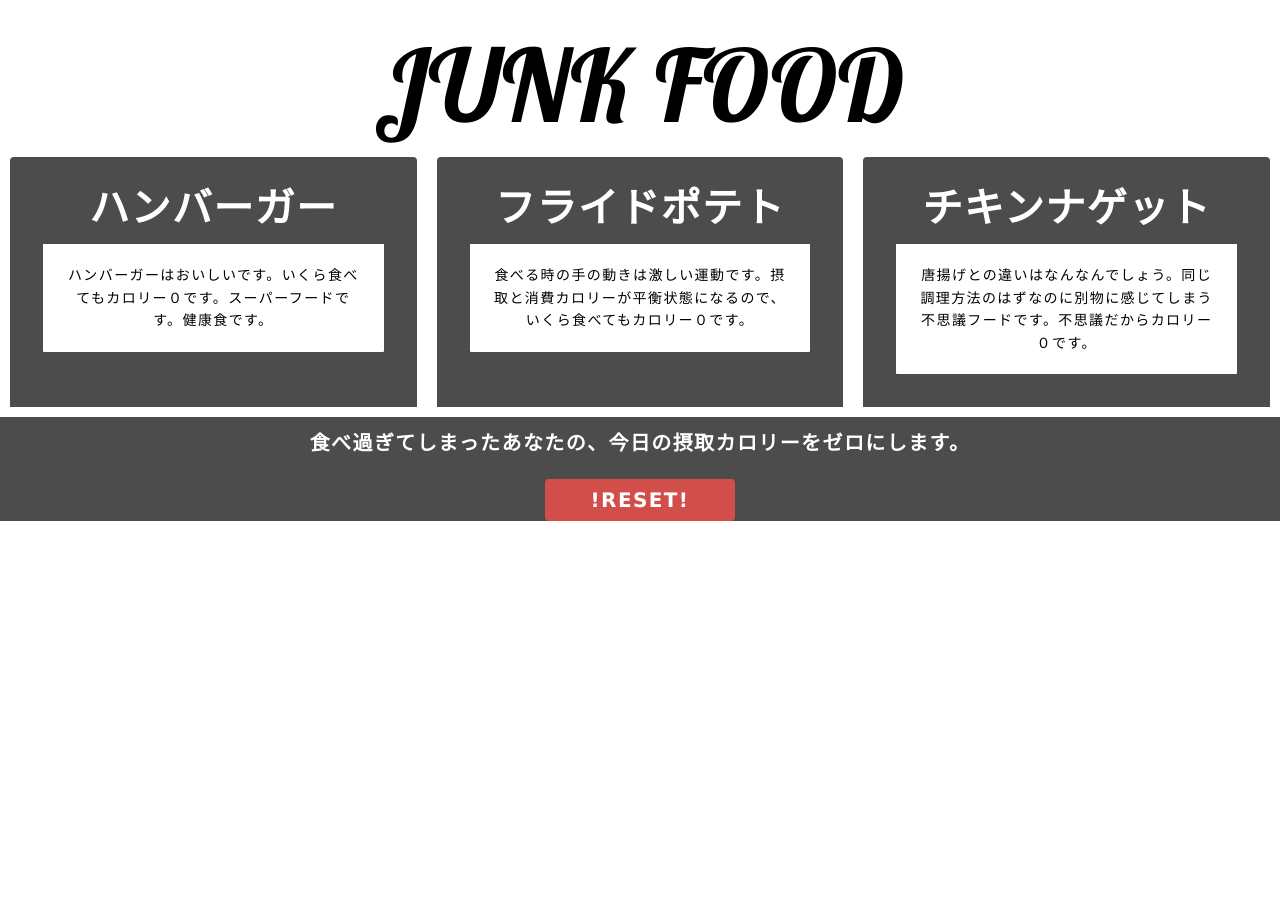
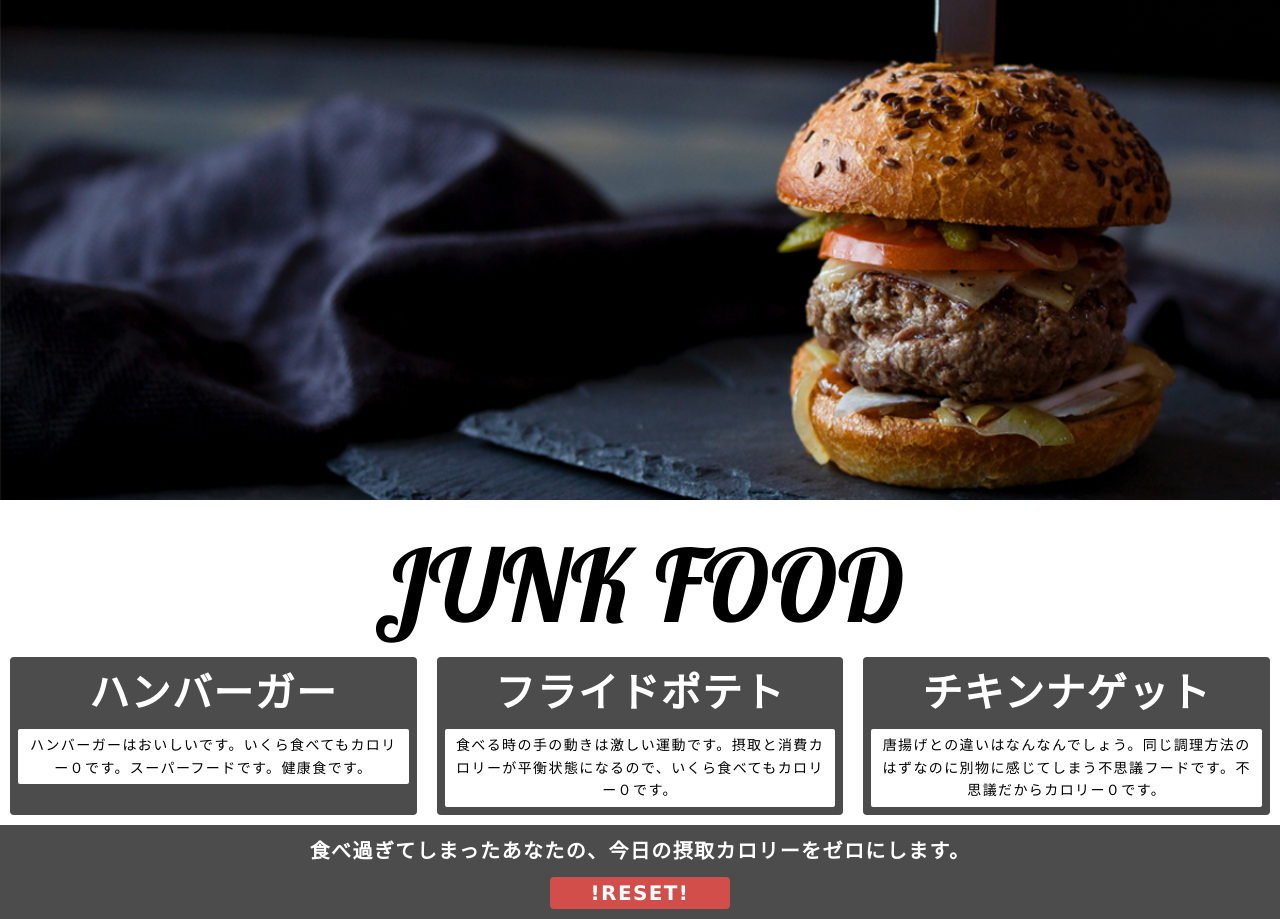
Before and after one commit to chachiwo/responsive-site, a plain HTML site: page index.html in a window 1280 px wide. Before the commit the page ends 800 px from the top, so only its background shows below. Drawn offline with nearby package versions, Linux system fonts and the light colour scheme.

Commit message:
3rd commita やり直し

```diff
--- a/scss/style.scss
+++ b/scss/style.scss
@@ -57,11 +57,23 @@ a {
 
 /* Header
 ------------------------------------------------------------*/
-header {
+//header
+#header {
   .top-box {
-    width: 100%;
-    height: auto;
+    width:100%;
+    height:500px;
+    background-image:url("../images/lesson7_3.jpg");
+    background-size:cover;
     }
+
+@media (max-width: 768px) {
+  .container {
+    height:290px;
+    background-image:url("../images/lesson7_4.jpg");
+    background-size: contain;
+    }
+  }
+
   }
 
 
@@ -83,11 +95,10 @@ header {
   }
 
   .box{
-    margin: 10px 10px 0px;                     // 上10、左右10、下0にマージン
-    padding: 20px;
+    margin: 10px;                     // 上下左右に10マージン
+    padding: 5px;
     background-color: $keyColor;
-    border-top-left-radius: 4px 4px ;     //左上角とり
-    border-top-right-radius: 4px 4px ;    //右上角とり
+    border-radius: 4px/4px;                  //角とり
     box-sizing: border-box;
     flex: 1;
   }
@@ -101,11 +112,10 @@ header {
   }
 
   .box2{
-    margin: 0px 10px 10px;                     // 上0、左右10、下10にマージン
-    padding: 20px;
+    margin: 0px ;                     // 上0、左右10、下10にマージン
+    padding: 5px;
     background-color: $baseColor;
-    border-bottom-left-radius: 4px 4px ;     //左下角とり
-    border-bottom-right-radius: 4px 4px ;    //右下角とり
+    border-radius: 5px/5px;
     box-sizing: border-box;
     border:3px solid $keyColor;             //枠線
     flex: 1;
@@ -123,13 +133,14 @@ header {
 //reset
 #reset{
  background-color: $keyColor;
- width: 100%;
+ width: auto;
+ padding: 10px;
  height: auto;
 
   .title3 {
     @extend .abel;
     color: $baseColor;
-    margin: 10px; padding: 10px;                //上下余白
+    margin-bottom: 10px;
     font-size: 2.0rem;
     font-weight: bold;
   }
@@ -140,7 +151,6 @@ header {
     display: block;
     width: 180px;
     margin: auto;
-    padding: 5px ;
     text-align: center;
     color: #fff;
     -webkit-border-radius: 4px;
@@ -153,4 +163,11 @@ header {
     background-color: #0C7EE8;
   }
 
+@media (max-width: 768px) {
+  .container {
+    flex-direction: column;
+    }
+  }
+
+
 }
```
Also changed, not shown: css/style.css, images/lesson7_2.jpg (added), images/lesson7_3.jpg (added), images/lesson7_4.jpg (added), 1 other file.
